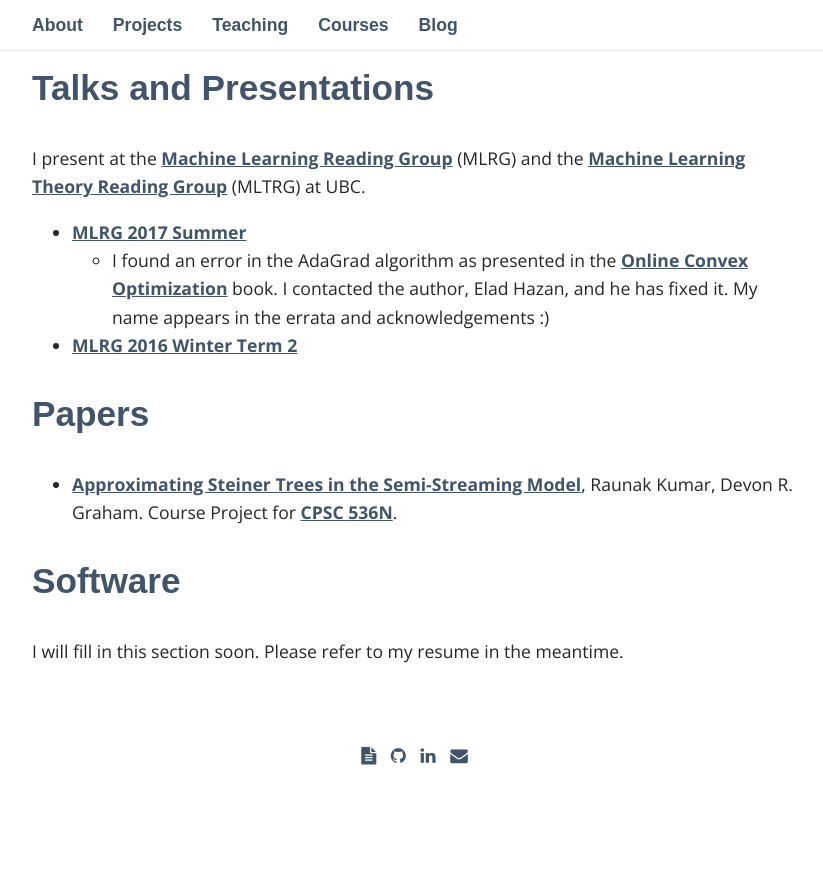
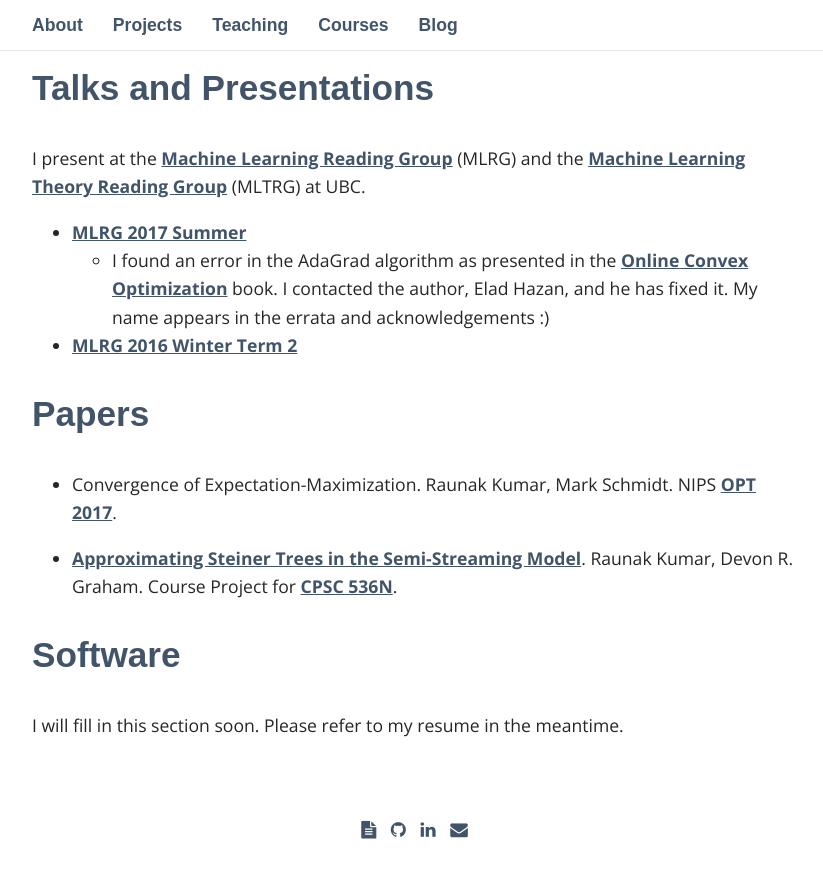
Before and after one commit to raunakkmr/raunakkmr.github.io, a Jekyll site: the page built from _pages/02_projects.md, in a window 1280 px wide and 900 px high, scrolled down 459 px. Shown: the top 878 px of the window, without its empty margins (223-1046 px from the left). Built offline with Jekyll 4.4.1, drawn with Linux system fonts in a browser that asks for light colours; nearby versions of some CDN libraries; some web fonts are replaced; before the commit the page ends 1286 px from its top, so only the background shows below that.

Commit message:
add paper details

```diff
--- a/_pages/02_projects.md
+++ b/_pages/02_projects.md
@@ -19,8 +19,12 @@ Group](https://www.cs.ubc.ca/labs/beta/Courses/MLTRG.html) (MLTRG) at UBC.
 
 ## Papers
 
+* Convergence of Expectation-Maximization.
+  Raunak Kumar, Mark Schmidt.
+  NIPS [OPT 2017](http://opt-ml.org).
+
 * [Approximating Steiner Trees in the Semi-Streaming
-  Model](../documents/CPSC-536N-Project-Raunak-Devon.pdf),
+  Model](../documents/CPSC-536N-Project-Raunak-Devon.pdf).
   Raunak Kumar, Devon R. Graham.
   Course Project for [CPSC 536N](https://www.cs.ubc.ca/~nickhar/W17/).
 
```
